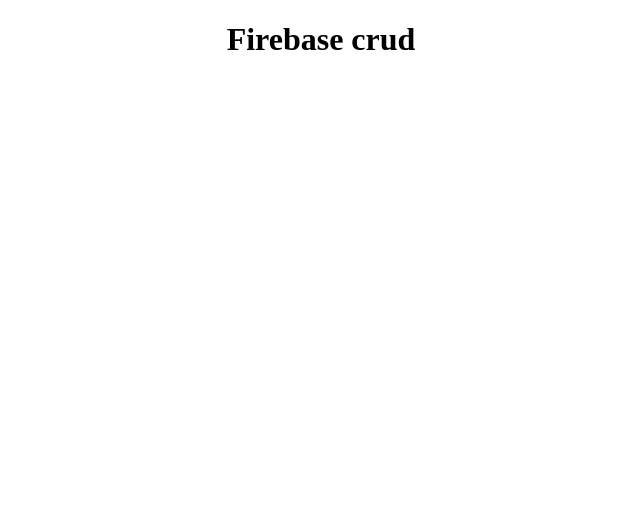
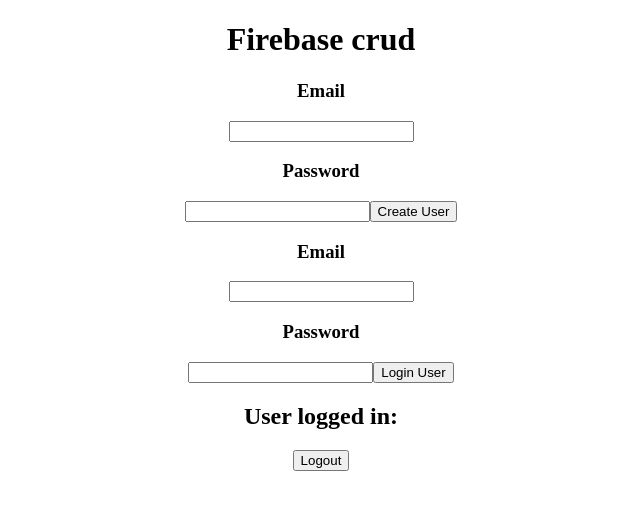
Before and after one commit to Dilkashpeshimam18/crud-firebase, a React (Create React App) app: page /auth in a window 1280 px wide. Before the commit this address had no page. Shown: the top 510 px of the page, without its empty margins (319-959 px from the left). Built offline with nearby package versions, Linux system fonts and the light colour scheme; no server answers.

Commit message:
added firebase authentication

```diff
--- a/src/App.js
+++ b/src/App.js
@@ -3,6 +3,8 @@
 import Users from './components/users/Users';
 import { Routes, Route } from 'react-router-dom'
 import Hobbies from './components/hobbies/Hobbies';
+import Auth from './components/authentication/Auth';
+
 
 function App() {
 
@@ -12,6 +14,7 @@
       <Routes>
         <Route path='/' element={<Users />} />
         <Route path='/hobbies' element={<Hobbies />} />
+        <Route path='/auth' element={<Auth />} />
       </Routes>
 
 
--- /dev/null
+++ b/src/components/authentication/Auth.js
@@ -0,0 +1,74 @@
+import React, { useState, useEffect } from 'react'
+import { createUserWithEmailAndPassword, onAuthStateChanged, signOut, signInWithEmailAndPassword } from 'firebase/auth'
+import { auth } from '../../firebase/firebase'
+
+const Auth = () => {
+    const [registerEmail, setRegisterEmail] = useState('')
+    const [registerPassword, setRegisterPassword] = useState('')
+    const [loginEmail, setLoginEmail] = useState('')
+    const [loginPassword, setLoginPassword] = useState('')
+    const [user, setUser] = useState({})
+
+    onAuthStateChanged(auth, (currentUser) => {
+        setUser(currentUser)
+    })
+    useEffect(() => {
+
+    }, [])
+    const register = async () => {
+        try {
+            const user = await createUserWithEmailAndPassword(auth, registerEmail, registerPassword)
+            console.log(user)
+
+        } catch (err) {
+            console.log(err)
+
+        }
+
+    }
+    const login = async () => {
+        try {
+            await signInWithEmailAndPassword(auth, loginEmail, loginPassword)
+        } catch (err) {
+            console.log(err)
+
+
+        }
+
+    }
+    const logout = async () => {
+        try {
+            await signOut(auth)
+
+        } catch (err) {
+            console.log(err)
+
+
+        }
+    }
+    return (
+        <div>
+            <div>
+                <h3>Email</h3>
+                <input onChange={(e) => setRegisterEmail(e.target.value)} />
+                <h3>Password</h3>
+                <input type='password' onChange={(e) => setRegisterPassword(e.target.value)} />
+                <button onClick={register}>Create User</button>
+            </div>
+            <div>
+                <h3>Email</h3>
+                <input onChange={(e) => setLoginEmail(e.target.value)} />
+                <h3>Password</h3>
+                <input type='password' onChange={(e) => setLoginPassword(e.target.value)} />
+                <button onClick={login}>Login User</button>
+            </div>
+            <div>
+                <h2>User logged in:</h2>
+                {user?.email}
+                <button onClick={logout}>Logout</button>
+            </div>
+        </div>
+    )
+}
+
+export default Auth
--- a/src/components/hobbies/Hobbies.js
+++ b/src/components/hobbies/Hobbies.js
@@ -5,12 +5,20 @@
 const Hobbies = () => {
     const [hobbie, setHobbie] = useState('')
     const [hobbies, setHobbies] = useState([])
+    const [isUpdated, setIsUpdated] = useState(false)
     const hobbiesCollectionRef = collection(db, 'hobbies')
+
     const createHobbie = async () => {
         try {
-            await addDoc(hobbiesCollectionRef, {
-                hobbie: hobbie
-            })
+            if (isUpdated == true) {
+
+
+            } else {
+                await addDoc(hobbiesCollectionRef, {
+                    hobbie: hobbie
+                })
+            }
+
 
             getAllHobbies()
 
@@ -37,17 +45,7 @@
 
     }
 
-    const updateHobbie = async (id) => {
-        try {
-            const hobbieDoc = doc(db, 'hobbies', id)
 
-
-
-        } catch (err) {
-            console.log(err)
-        }
-
-    }
 
     const deleteHobbie = async (id) => {
         try {
@@ -63,6 +61,7 @@
 
     useEffect(() => {
         getAllHobbies()
+        console.log(hobbies)
     }, [])
     return (
         <div>
@@ -72,7 +71,9 @@
                 return (
                     <div key={index}>
                         <h3>Hobbie: {hobbie.hobbie}</h3>
-                        <button onClick={() => updateHobbie(hobbie.id)}>Update Hobbie</button>
+                        <button onClick={() => {
+                            setIsUpdated(true)
+                        }}>Update Hobbie</button>
                         <button onClick={() => deleteHobbie(hobbie.id)}>Delete Hobbie</button>
                     </div>
                 )
--- a/src/firebase/firebase.js
+++ b/src/firebase/firebase.js
@@ -1,6 +1,6 @@
 import { initializeApp } from "firebase/app";
 import { getFirestore } from "firebase/firestore"
-
+import { getAuth } from 'firebase/auth'
 const firebaseConfig = {
     apiKey: "AIzaSyCAfj9rxGTKyrdIeCMo7Yxs3vATRueaX3g",
     authDomain: "crud-d96e0.firebaseapp.com",
@@ -13,3 +13,4 @@
 
 const app = initializeApp(firebaseConfig)
 export const db = getFirestore(app)
+export const auth = getAuth(app)
```
